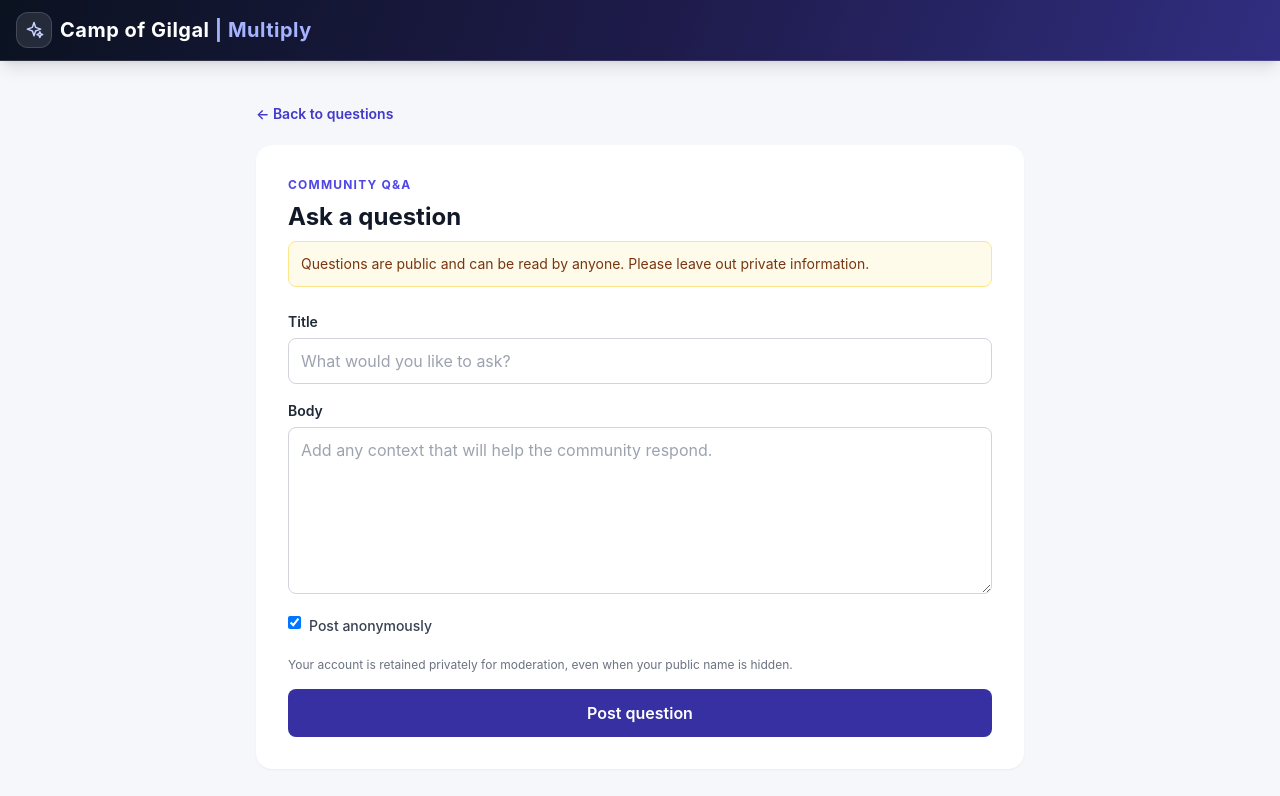
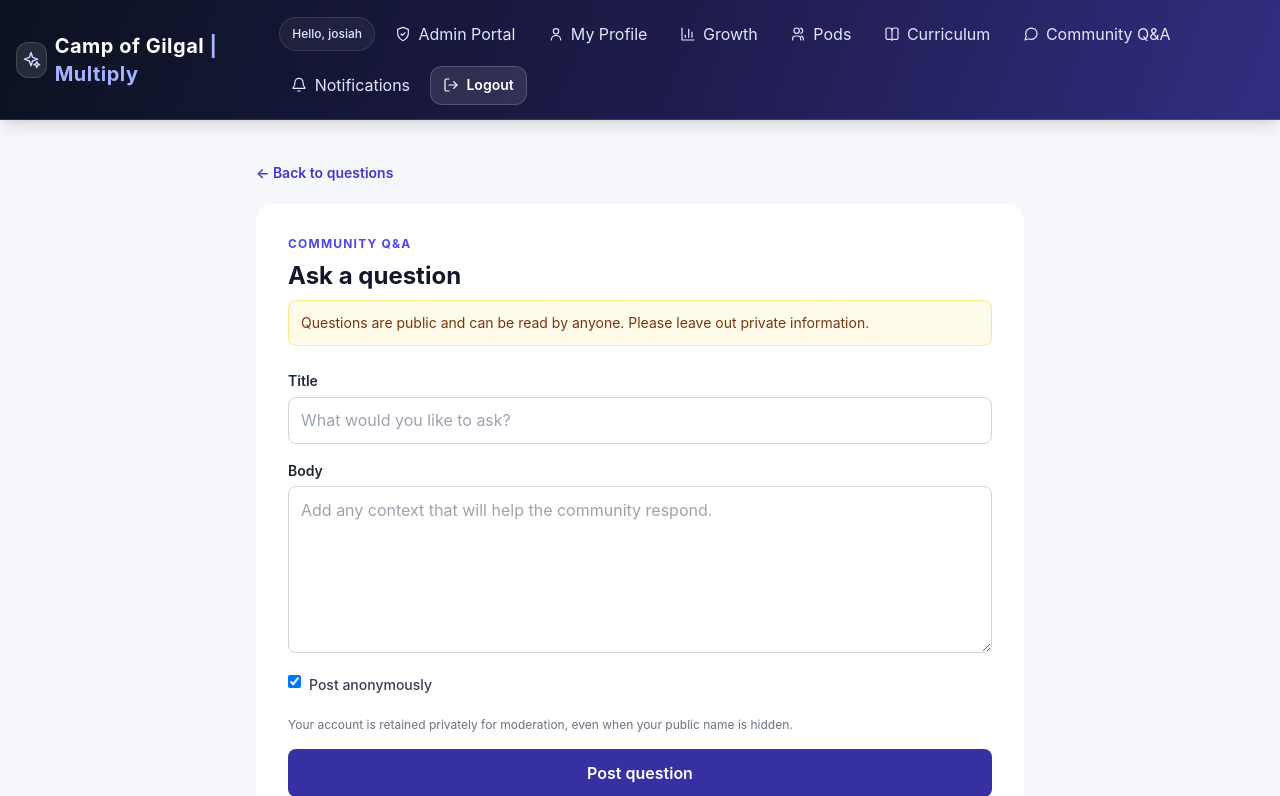
Before and after one commit to danijossy590-source/multiplication-dashboard, a Django app: page /questions/ask/ in a window 1280 px wide. Shown: the top 796 px of the page. Run offline with Django 5.2, Linux system fonts and the light colour scheme; a user stored in the database is signed in; parts of the project's set-up code (start-up, migrations or seed data) failed here and were passed over; some libraries are stand-ins or nearby versions.

Commit message:
Navigation-fix

```diff
--- a/templates/base.html
+++ b/templates/base.html
@@ -79,7 +79,7 @@
                 </span>
                 <span>Camp of Gilgal <span class="text-indigo-300">| Multiply</span></span>
             </a>
-            <details class="w-full sm:w-auto">
+            <details id="primary-navigation-menu" class="w-full sm:w-auto" open>
                 <summary aria-controls="primary-links" class="inline-flex w-fit cursor-pointer list-none items-center gap-2 rounded-xl border border-white/20 bg-white/10 px-3 py-2 text-sm font-semibold sm:hidden">
                     <svg class="h-4 w-4" aria-hidden="true"><use href="#icon-menu"></use></svg>Menu
                 </summary>
@@ -88,6 +88,7 @@
                     <span class="rounded-full border border-white/10 bg-white/5 px-3 py-2 text-xs font-medium text-indigo-100">Hello, {{ user.username }}</span>
                     {% if user.is_staff or user.is_superuser %}
                         <a href="{% url 'admin_dashboard' %}" {% if request.resolver_match.url_name == 'admin_dashboard' %}aria-current="page"{% endif %}><svg class="h-4 w-4" aria-hidden="true"><use href="#icon-shield"></use></svg>Admin Portal</a>
+                        <a href="{% url 'profile' %}" {% if request.resolver_match.url_name == 'profile' or request.resolver_match.url_name == 'edit_profile' %}aria-current="page"{% endif %}><svg class="h-4 w-4" aria-hidden="true"><use href="#icon-user"></use></svg>My Profile</a>
                         <a href="{% url 'multiplication_dashboard' %}" {% if request.resolver_match.url_name == 'multiplication_dashboard' %}aria-current="page"{% endif %}><svg class="h-4 w-4" aria-hidden="true"><use href="#icon-chart"></use></svg>Growth</a>
                         <a href="{% url 'pod_list' %}" {% if request.resolver_match.url_name == 'pod_list' or request.resolver_match.url_name == 'pod_detail' %}aria-current="page"{% endif %}><svg class="h-4 w-4" aria-hidden="true"><use href="#icon-users"></use></svg>Pods</a>
                         <a href="{% url 'lesson_list' %}" {% if request.resolver_match.url_name == 'lesson_list' or request.resolver_match.url_name == 'course_detail' or request.resolver_match.url_name == 'lesson_detail' %}aria-current="page"{% endif %}><svg class="h-4 w-4" aria-hidden="true"><use href="#icon-book"></use></svg>Curriculum</a>
@@ -162,6 +163,14 @@
 
     <script>
         (() => {
+            const navigationMenu = document.getElementById('primary-navigation-menu');
+            const desktopNavigation = window.matchMedia('(min-width: 640px)');
+            const syncNavigationMenu = () => {
+                navigationMenu.open = desktopNavigation.matches;
+            };
+            syncNavigationMenu();
+            desktopNavigation.addEventListener('change', syncNavigationMenu);
+
             const dialog = document.getElementById('delete-confirmation-dialog');
             const title = document.getElementById('delete-confirmation-title');
             const message = document.getElementById('delete-confirmation-message');
```
Also changed, not shown: accounts/tests.py (+12 -0 lines).
